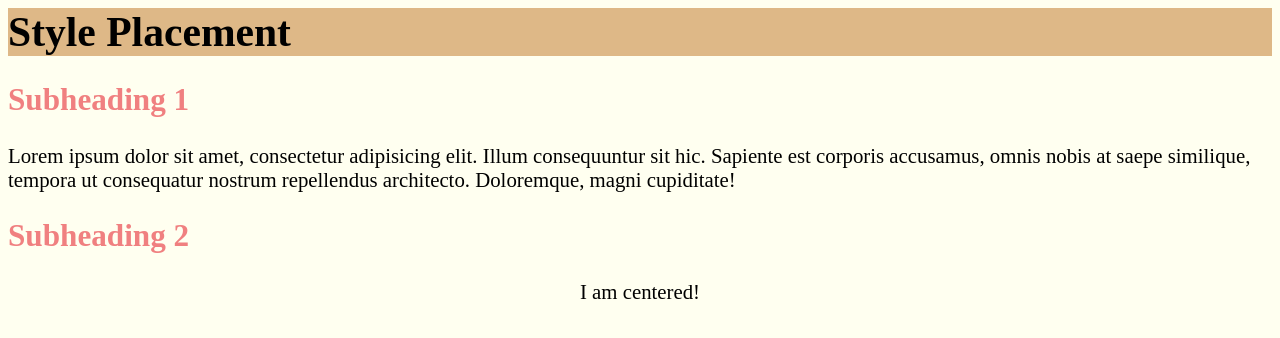
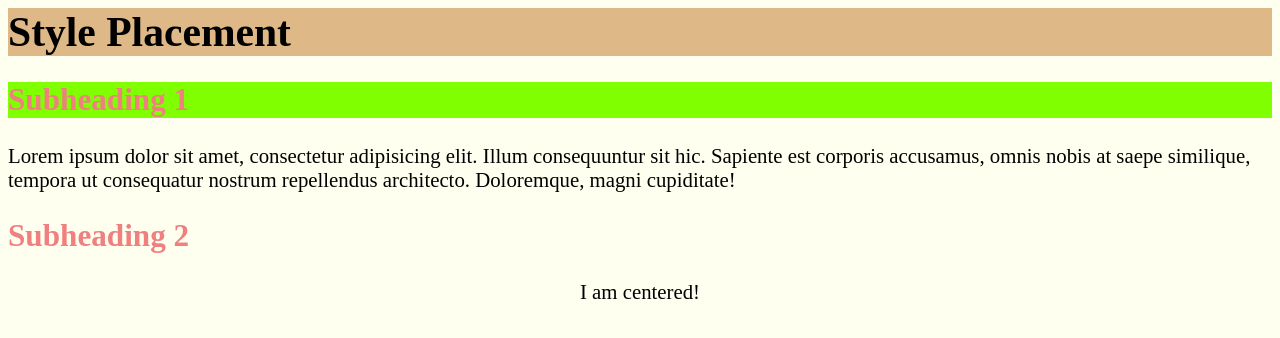
Before and after one commit to MuhammadAnwarBadat/hello-css-js-html, a website: page style-placement.html in a window 1280 px wide. Drawn offline with Linux system fonts and the light colour scheme.

Commit message:
Edited style-placement.html

```diff
--- a/style-placement.html
+++ b/style-placement.html
@@ -1,5 +1,6 @@
 <!DOCTYPE html>
 <html lang="en">
+
 <head>
     <meta charset="UTF-8">
     <meta http-equiv="X-UA-Compatible" content="IE=edge">
@@ -10,28 +11,40 @@
             background-color: ivory;
             font-size: 130%;
         }
+
         h2 {
             color: darkred;
         }
-/* Didn't override it because !important is mentioned*/
+
+        /* Didn't override it because !important is mentioned*/
         h2 {
             color: lightcoral !important;
         }
+
         #content {
             margin: 0;
             padding: 0;
             background-color: burlywood;
         }
+        #box {
+            background-color: chartreuse;
+        }
     </style>
 </head>
+
 <body>
-    <h1 id="content" >Style Placement</h1>
-    <h2>Subheading 1</h2>
+    <div>
+        <h1 id="content">Style Placement</h1>
+    </div>
+    <div id="box" >
+        <h2>Subheading 1</h2>
+    </div>
     <p>Lorem ipsum dolor sit amet, consectetur adipisicing elit.
         Illum consequuntur sit hic. Sapiente est corporis accusamus,
         omnis nobis at saepe similique, tempora ut consequatur
         nostrum repellendus architecto. Doloremque, magni cupiditate!</p>
     <h2>Subheading 2</h2>
-    <p style="text-align: center;" >I am centered!</p>
+    <p style="text-align: center;">I am centered!</p>
 </body>
+
 </html>
```
